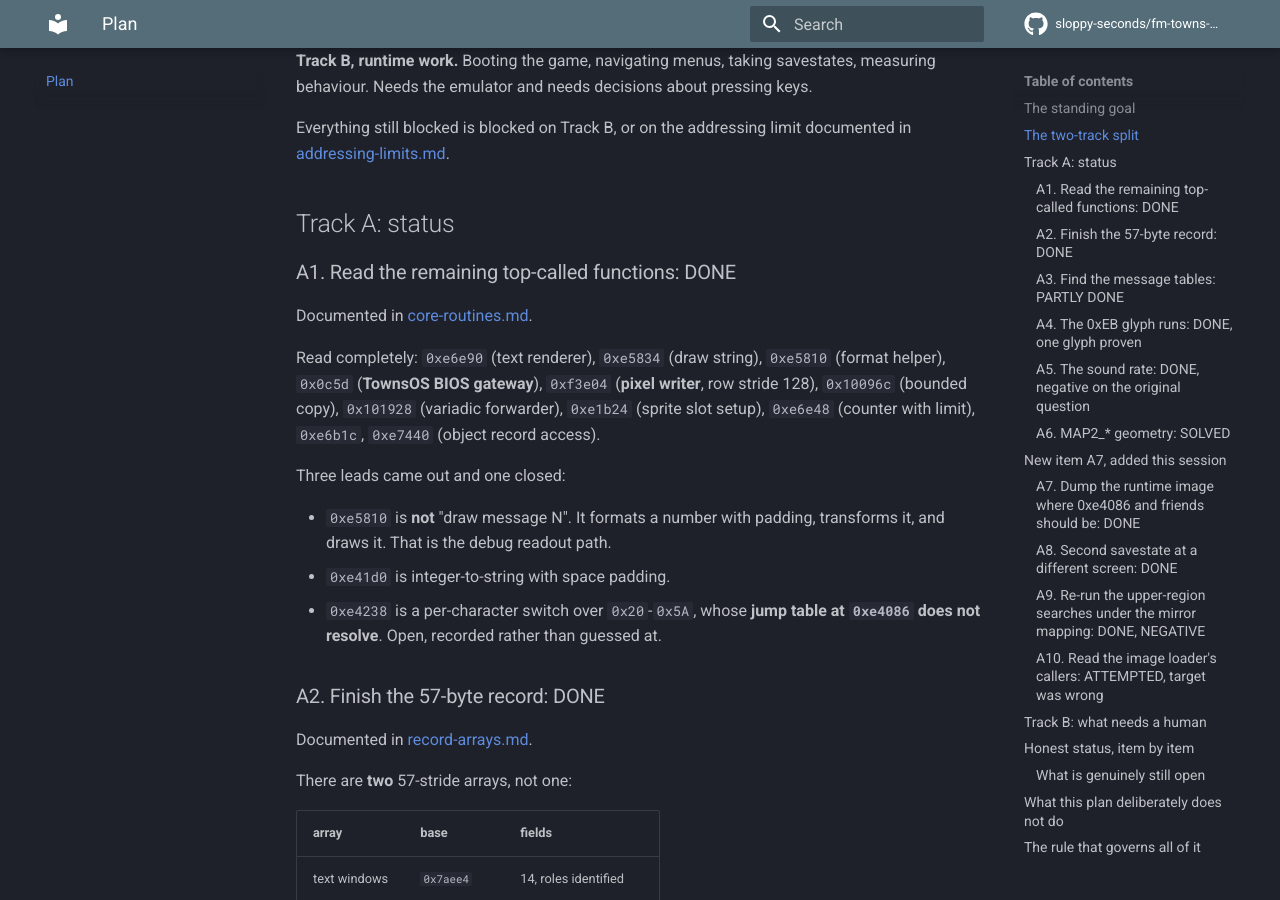
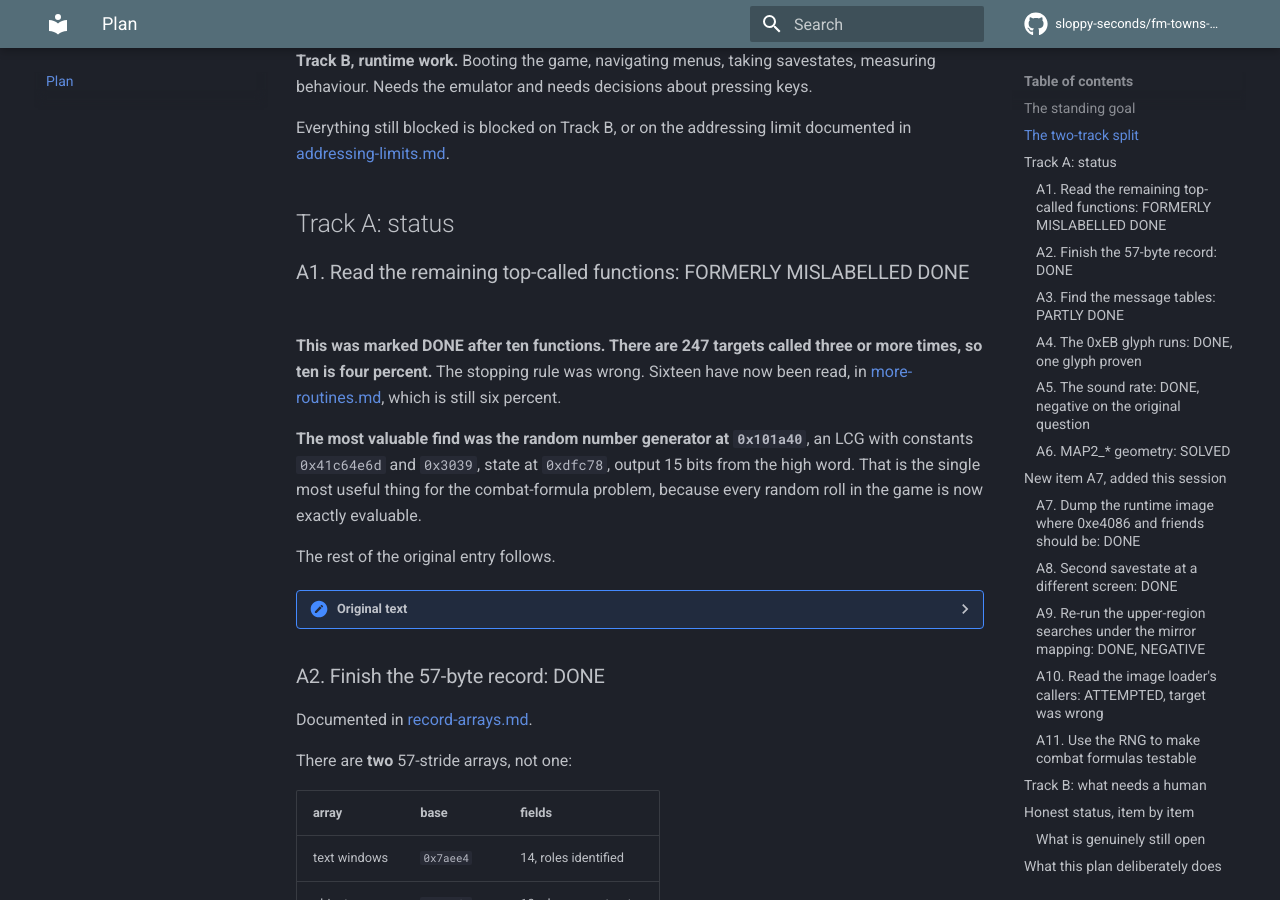
Before and after one commit to sloppy-seconds/fm-towns-ultima, an MkDocs documentation site: the page built from docs/plan.md, in a window 1280 px wide and 900 px high, scrolled down 624 px. Built offline with MkDocs 1.6.1 and Material for MkDocs 9.7.7, drawn with Linux system fonts in a browser that asks for light colours; comment, search, counter and statistics services are not loaded; some of the changed text lies outside the part shown.

Commit message:
The plan was not exhausted. A1 stopped at 4 percent
You asked whether the plan is exhausted. It was not, and the reason is a mislabelled item.

A1 said "read the remaining top-called functions: DONE". It was marked done after ten. The
tool that finds them reports 247 targets called three or more times, so ten is four percent.
The stopping rule was wrong: I stopped when the immediate questions were answered rather than
when the remaining functions stopped being informative.

Read sixteen more. The important find is the random number generator.

THE RNG, at 0x101a40. imul eax,[0xdfc78],0x41c64e6d then add 0x3039 then store back. That is the
Numerical Recipes linear congruential generator, the one several 1990-era C libraries shipped as
rand. State at 0xdfc78, output taken as a 15-bit value from the high word with an 0x7f mask on
ah.

THE RANGE HELPERS, both read completely. 0xe3d4c is randRange(lo,hi) returning lo + (rng % (hi -
lo + 1)), with the inc after the subtraction making BOTH ENDS INCLUSIVE. 0xe1c5c is randMod(n)
returning rng % (n + 1). That inclusive high end is exactly the off-by-one that would make any
measured combat formula fail to fit, and it is now known rather than assumed.

A FALSE LEAD CAUGHT WHILE CHECKING. Reading the RNG state needed its runtime address, and a
32-byte search found the RNG body at a place implying a mirror constant of 0x438752 rather than
the recorded 0x4392d2. I nearly recorded a second constant. Probing every 0x1000 of the region
instead shows a consistent delta of exactly -4096 per +4096, so 0x4392d2 is right and the other
reading was indexOf hitting a similar byte sequence elsewhere. Twelve agreeing probes against
one indexOf hit.

WHAT IS BLOCKED. The RNG's own runtime state reads as 0x23 at both savestates, surrounded by
small counters. Both states are menu screens, so the generator was almost certainly never
called. Confirming the RNG identification from live memory needs a savestate taken during play.

Also read: the roster KEY=value parser at 0xe9e0c, atoi at 0xe44b0, a modulo helper, a second
BIOS gateway at 0xfe11c, and two screen buffer writers with different geometries, 16-bit at
stride 128 into 0x77e90 and 8-bit at stride 64 into 0xbd578.

New item A11 in the plan. New page docs/more-routines.md and docs/rng-helpers.md.

```diff
--- a/docs/plan.md
+++ b/docs/plan.md
@@ -25,7 +25,20 @@ Everything still blocked is blocked on Track B, or on the addressing limit docum
 
 ## Track A: status
 
-### A1. Read the remaining top-called functions: DONE
+### A1. Read the remaining top-called functions: FORMERLY MISLABELLED DONE
+
+**This was marked DONE after ten functions. There are 247 targets called three or more times,
+so ten is four percent.** The stopping rule was wrong. Sixteen have now been read, in
+[more-routines.md](more-routines.md), which is still six percent.
+
+**The most valuable find was the random number generator at `0x101a40`**, an LCG with
+constants `0x41c64e6d` and `0x3039`, state at `0xdfc78`, output 15 bits from the high word.
+That is the single most useful thing for the combat-formula problem, because every random roll
+in the game is now exactly evaluable.
+
+The rest of the original entry follows.
+
+<details><summary>Original text</summary>
 
 Documented in [core-routines.md](core-routines.md).
 
@@ -41,6 +54,8 @@ Three leads came out and one closed:
 - `0xe41d0` is integer-to-string with space padding.
 - `0xe4238` is a per-character switch over `0x20`-`0x5A`, whose **jump table at `0xe4086`
   does not resolve**. Open, recorded rather than guessed at.
+
+</details>
 
 ### A2. Finish the 57-byte record: DONE
 
@@ -222,6 +237,42 @@ accept the position, since the asset inventory is already proved complete by oth
 Recorded as the third work item this question has consumed with a negative result, which is a
 reason to stop rather than a reason to try harder.
 
+### A11. Use the RNG to make combat formulas testable
+
+**Why:** the generator at `0x101a40` is identified exactly. Every random roll in the game is
+now computable given the state at `0xdfc78`. That removes the main reason combat formulas have
+been unmeasurable.
+
+**What:**
+1. Read the seed at `0xdfc78` from both savestates and confirm it differs, which would show it
+   is seeded from something variable rather than a constant.
+2. Find the callers of `0x101a40` and see which formulas consume its output and how they
+   scale it. `0x101a40` returns 0 to 32767, so a caller wanting 0 to N-1 must divide or mask.
+3. With the divisors known, evaluate the formulas exactly and compare against a save file with
+   known stats, which is Track A because `saves/maxed_four.hdm` already exists.
+
+**Done when:** the to-hit roll and the damage roll are stated with their exact arithmetic.
+
+**Status: step 1 attempted and blocked.** The RNG code is identified from the disassembly, but
+its runtime address does not resolve, and its state variable reads as a small counter at both
+savestates. Both states are menu screens, so the generator was most likely never called. Step 1
+needs a savestate taken during play.
+
+**Step 2 is DONE.** Documented in [rng-helpers.md](rng-helpers.md). The two range wrappers are
+fully decoded:
+
+- `0xe3d4c` is `randRange(lo, hi)` = `lo + (rng % (hi - lo + 1))`, **both ends inclusive**.
+- `0xe1c5c` is `randMod(n)` = `rng % (n + 1)`, returning `0` to `n` inclusive, and returning
+  zero without consuming a roll when `n` is zero.
+
+The inclusive high end is the detail that would have broken any measured formula, because a
+call with `(0, strength)` yields `0..strength`, one more value than a naive reading.
+
+**Step 3 remains:** find the callers of `0xe3d4c` and `0xe1c5c`, which is where the actual
+combat formulas live.
+
+**Cost:** medium Track A for steps 2 and 3. Step 1 is Track B.
+
 ## Track B: what needs a human
 
 | item | needs |
--- a/mkdocs.yml
+++ b/mkdocs.yml
@@ -74,6 +74,8 @@ nav:
       - The text renderer: text-renderer.md
       - Where the strings are: string-sources.md
       - Core routines: core-routines.md
+      - More core routines: more-routines.md
+      - The random number helpers: rng-helpers.md
       - Record arrays: record-arrays.md
       - The EB glyph set: eb-glyphs.md
       - Addressing limits: addressing-limits.md
```
Also changed, not shown: docs/more-routines.md (added, +150 -0 lines), docs/rng-helpers.md (added, +86 -0 lines).
